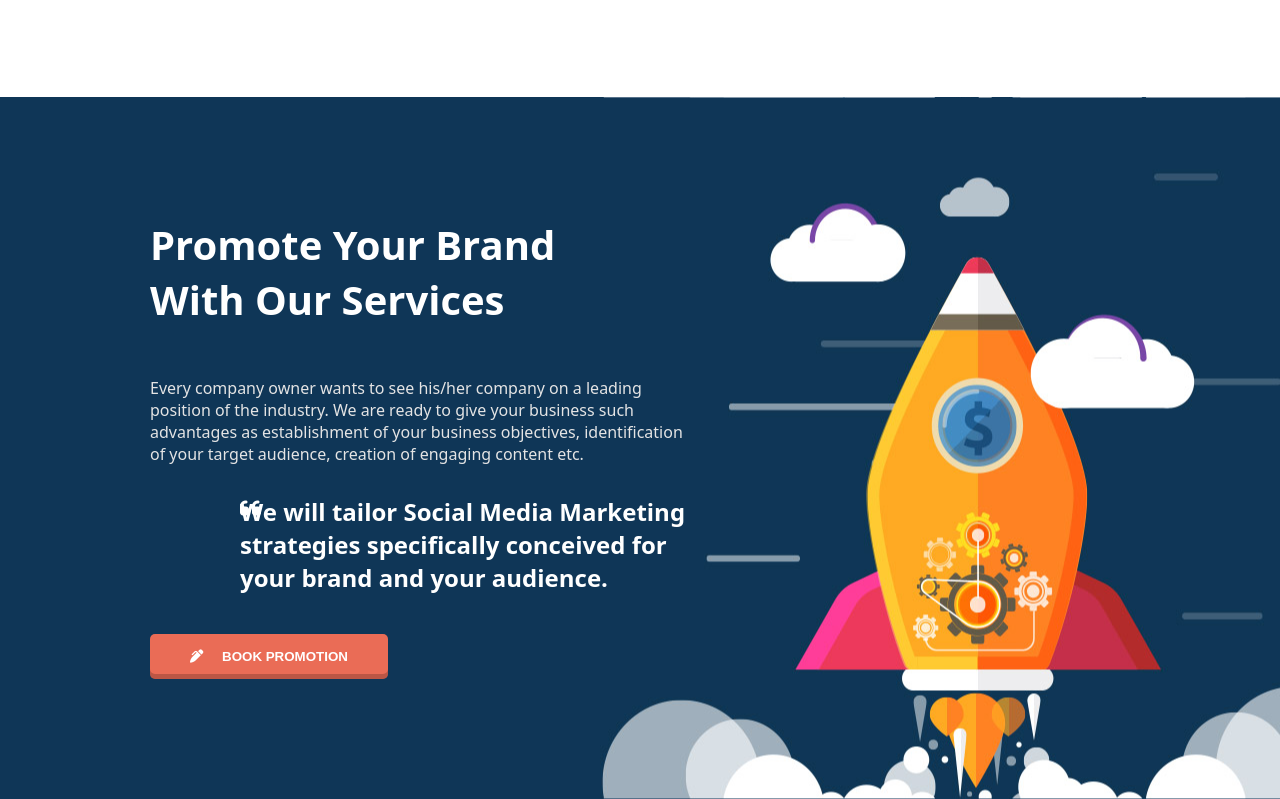
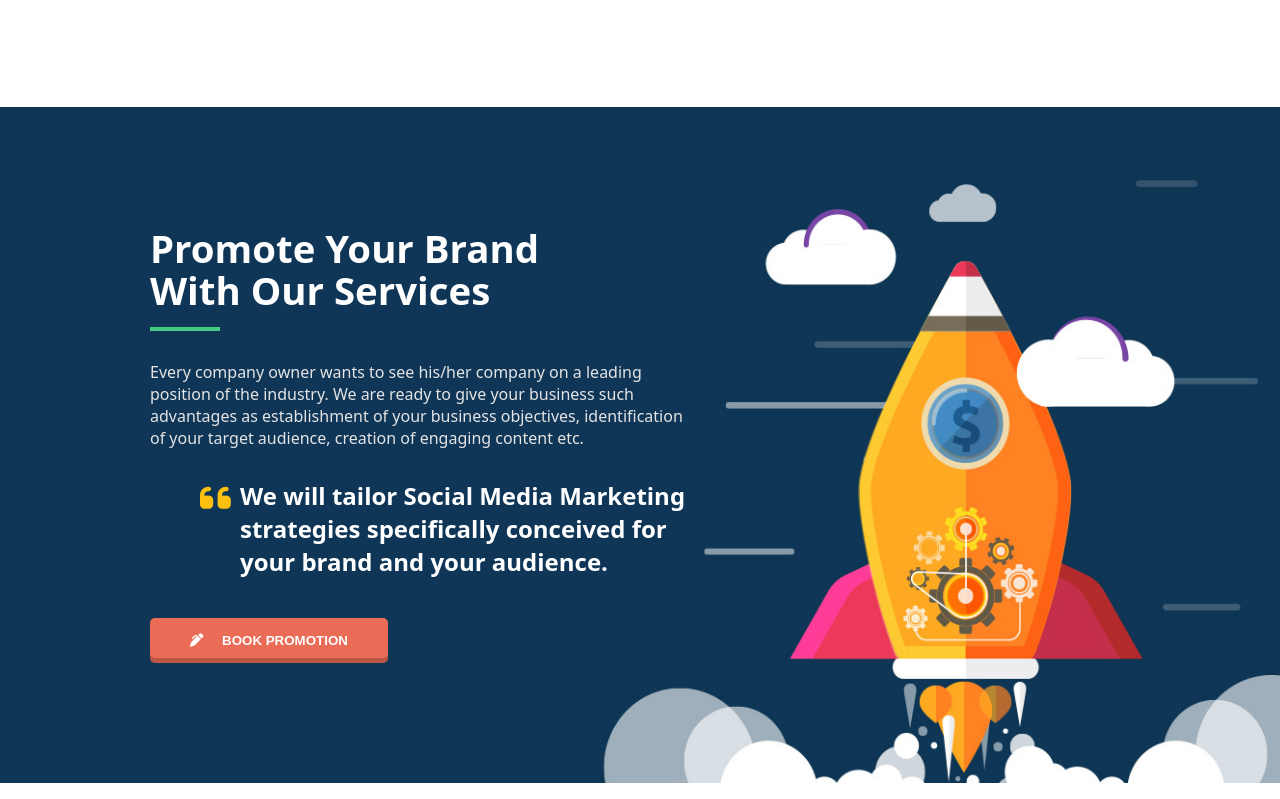
Before and after one commit to PietruchPL/seo-website, a plain HTML site: page index.html in a window 1280 px wide. Shown: the part 1255-2054 px from the top of the page. Drawn offline with nearby package versions, Linux system fonts and the light colour scheme.

Commit message:
styles of Promote Your Brand Section

```diff
--- a/SCSS/main.scss
+++ b/SCSS/main.scss
@@ -29,9 +29,21 @@ h1 {
 h2 {
 	margin-bottom: 50px;
 	font-weight: bold;
-	font-size: 2.5rem;
+	font-size: 2.4rem;
 	color: $white;
 }
+
+h2::after {
+	position: absolute;
+	display: block;
+	content: '';
+	bottom: -20px;
+	left: 0;
+	height: 4px;
+	width: 70px;
+	background-color: $green;
+}
+
 h3 {
 	font-size: 1.5rem;
 	color: $red-tomato;
@@ -209,16 +221,17 @@ nav {
 // STYLES OF KNOW-HOW SECTION
 .know-how-section {
 	display: flex;
+	flex-wrap: wrap;
 	justify-content: center;
 	align-items: space-around;
 	max-width: 1200px;
 	margin: 0 auto;
-	padding: 100px 0;
+	padding: 100px 0 60px;
 
 	.know-how-card {
 		flex: 1;
-		padding: 0 20px;
-		margin: 0 20px;
+		padding: 0 40px 50px;
+		min-width: 250px;
 		text-align: center;
 
 		.know-how-header {
@@ -260,13 +273,24 @@ nav {
 }
 // STYLES OF PROMOTE YOUR BRAND SECTION
 .promote-your-brand-section {
+	padding: 120px 50px 120px;
 	background-image: url('/img/image_rocket.jpg');
 	background-position: center;
-	padding: 120px 50px 120px;
+	background-repeat: no-repeat;
+	background-size: cover;
 
+	.promote-your-brand-container {
+		display: flex;
+		width: 100%;
+		max-width: 1200px;
+		margin: 0 auto;
 		.promote-your-brand-content {
 			max-width: 550px;
 			margin-left: 100px;
+			h2 {
+				position: relative;
+				line-height: 1.1;
+			}
 
 			p {
 				color: $light-grey;
@@ -275,7 +299,7 @@ nav {
 			q {
 				position: relative;
 				display: block;
-			padding: 30px 0 40px 90px;
+				margin: 30px 0 40px 90px;
 				quotes: none;
 				color: $white;
 				font-weight: bold;
@@ -284,8 +308,13 @@ nav {
 
 			q::before {
 				position: absolute;
+				top: 0;
+				left: -40px;
 				font-family: 'FontAwesome';
 				content: '\f10d'; /*quote left icon*/
+				font-size: 2.2rem;
+				color: $gold;
 			}
 		}
 	}
+}
--- a/index.html
+++ b/index.html
@@ -113,18 +113,22 @@
         </section>
         <!-- Promote Your Brand -->
         <section class="promote-your-brand-section">
+            <div class="promote-your-brand-container">
                 <div class="promote-your-brand-content">
                     <h2>Promote Your Brand<br>
                         With Our Services</h2>
-                <p>Every company owner wants to see his/her company on a leading position of the industry. We are ready
+                    <p>Every company owner wants to see his/her company on a leading position of the industry. We are
+                        ready
                         to
-                    give your business such advantages as establishment of your business objectives, identification of
+                        give your business such advantages as establishment of your business objectives, identification
+                        of
                         your
                         target audience, creation of engaging content etc.</p>
                     <q>We will tailor Social Media Marketing strategies specifically conceived for your brand and your
                         audience.
                     </q>
                     <button class="btn-red"><a href=""><i class="fa-solid fa-pen-clip"></i> book promotion</a></button>
+                </div>
             </div>
         </section>
     </main>
```
Also changed, not shown: CSS/main.css, 1 other file. Lines whose indentation alone changed are shown as unchanged.
